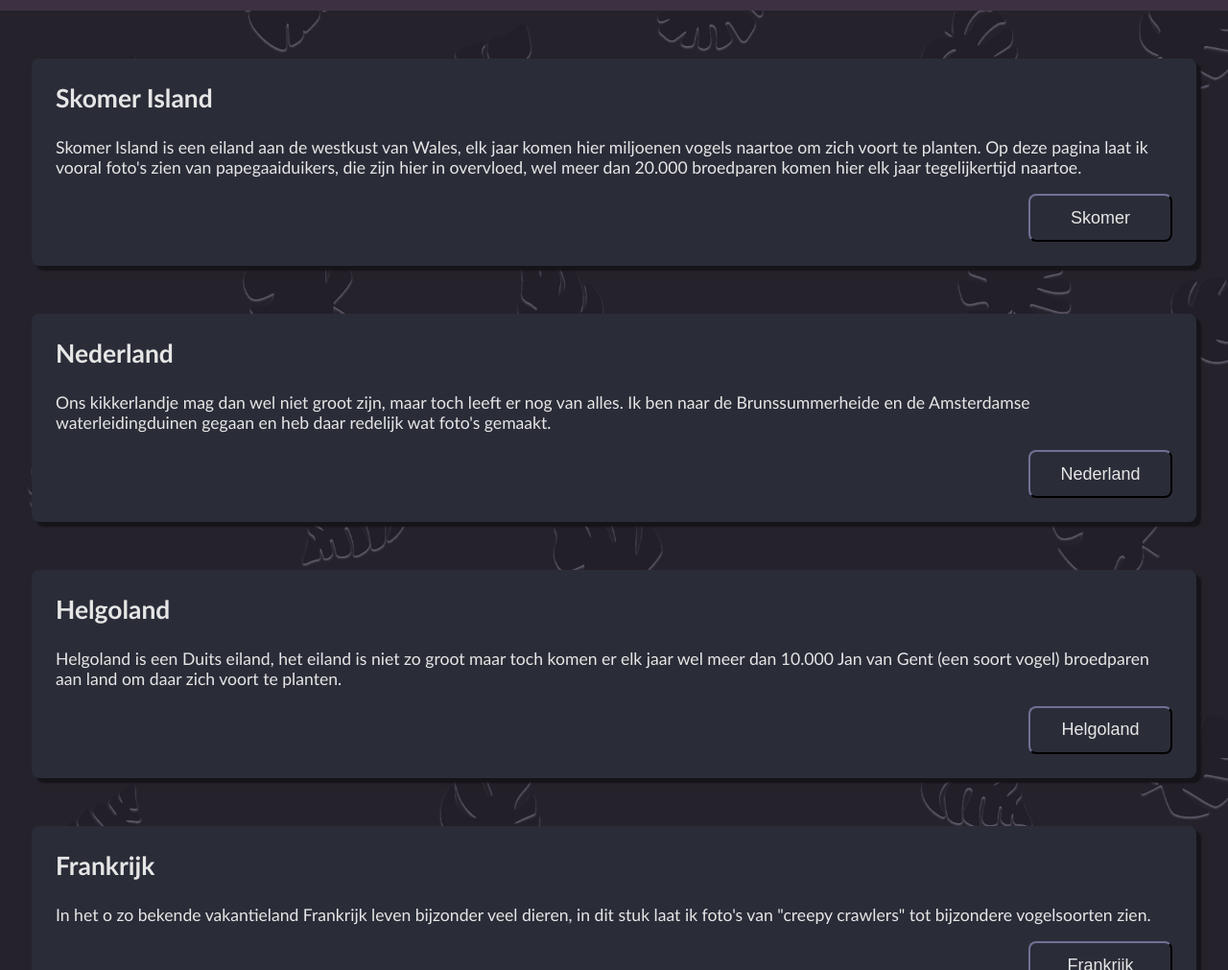
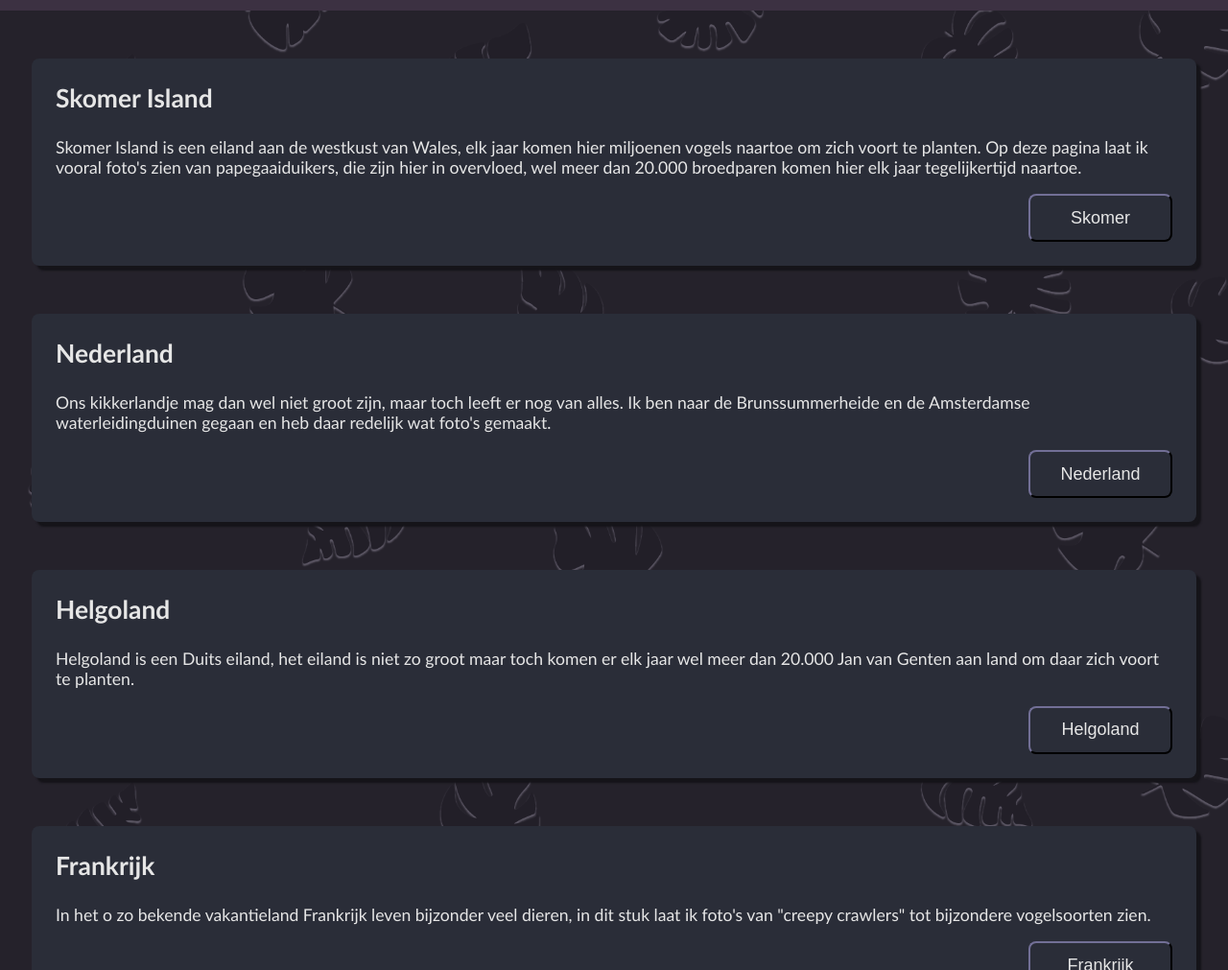
Before and after one commit to KelvinD1112/InternetStandaarden, a plain HTML site: page index.html in a window 1280 px wide. Shown: the part 89-1100 px from the top of the page at 96% size. Drawn offline with Linux system fonts and the light colour scheme.

Commit message:
Update index.html
Aaaaaaa

```diff
--- a/index.html
+++ b/index.html
@@ -43,8 +43,7 @@
         <h2>Helgoland</h2>
         <p>
           Helgoland is een Duits eiland, het eiland is niet zo groot maar toch
-          komen er elk jaar wel meer dan 10.000 Jan van Gent (een soort vogel)
-          broedparen aan land om daar zich voort te planten.
+          komen er elk jaar wel meer dan 20.000 Jan van Genten aan land om daar zich voort te planten.
         </p>
         <a href="helgoland.html"><button>Helgoland</button></a>
       </section>
```
